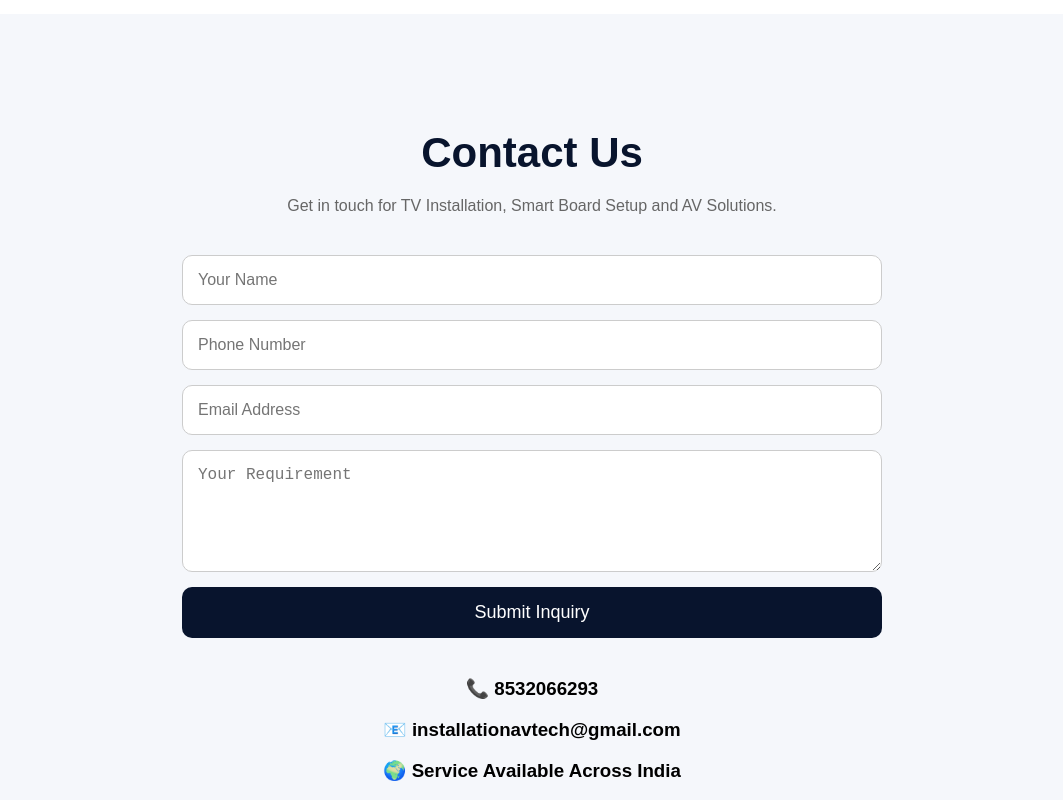
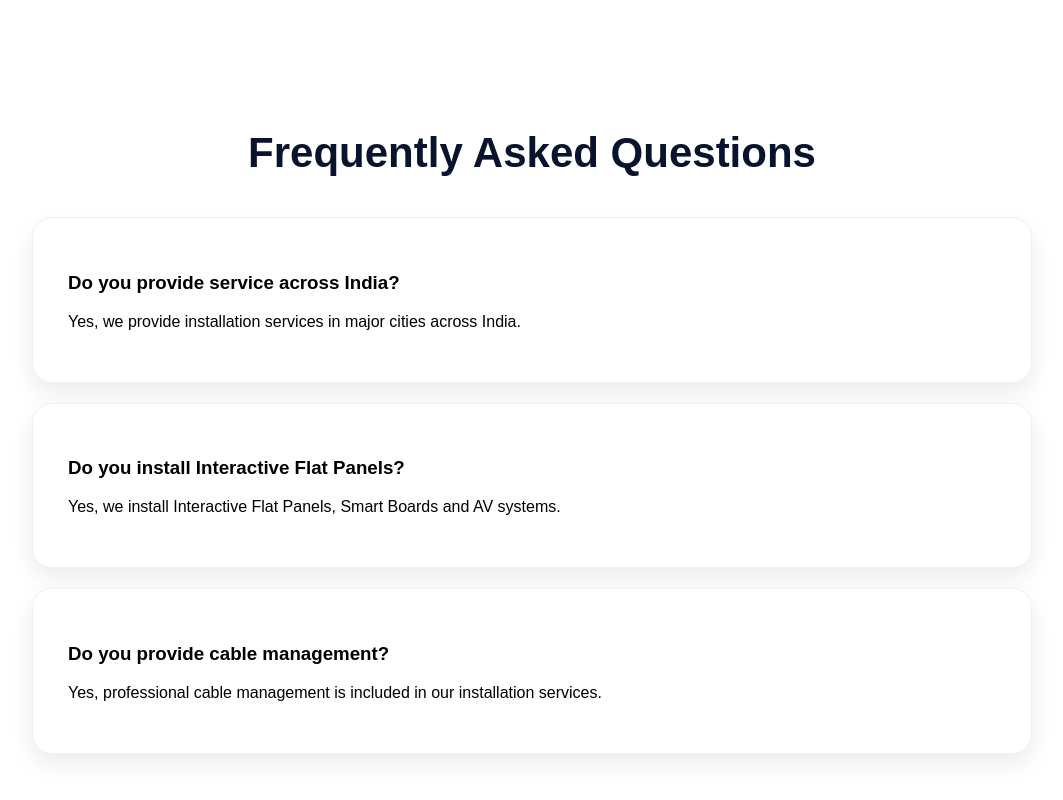
Before and after one commit to atendrasharma05-dev/avtech-website, a React (Vite) app: page / in a window 1280 px wide. Shown: the part 4780-5580 px from the top of the page, without its empty margins (108-1171 px from the left). Built offline with nearby package versions, Linux system fonts and the light colour scheme.

Commit message:
Add FAQ section with common questions and answers

```diff
--- a/src/App.jsx
+++ b/src/App.jsx
@@ -443,6 +443,41 @@ export default function App() {
     </div>
   </div>
 </section>
+      {/* FAQ Section */}
+<section
+  style={{
+    padding: "80px 20px",
+    background: "#ffffff",
+    maxWidth: "1000px",
+    margin: "auto",
+  }}
+>
+  <h2
+    style={{
+      textAlign: "center",
+      fontSize: "42px",
+      color: "#08142d",
+      marginBottom: "40px",
+    }}
+  >
+    Frequently Asked Questions
+  </h2>
+
+  <div style={serviceCard}>
+    <h3>Do you provide service across India?</h3>
+    <p>Yes, we provide installation services in major cities across India.</p>
+  </div>
+
+  <div style={{ ...serviceCard, marginTop: "20px" }}>
+    <h3>Do you install Interactive Flat Panels?</h3>
+    <p>Yes, we install Interactive Flat Panels, Smart Boards and AV systems.</p>
+  </div>
+
+  <div style={{ ...serviceCard, marginTop: "20px" }}>
+    <h3>Do you provide cable management?</h3>
+    <p>Yes, professional cable management is included in our installation services.</p>
+  </div>
+</section>
       {/* Contact Section */}
 <section
   id="contact"
```
